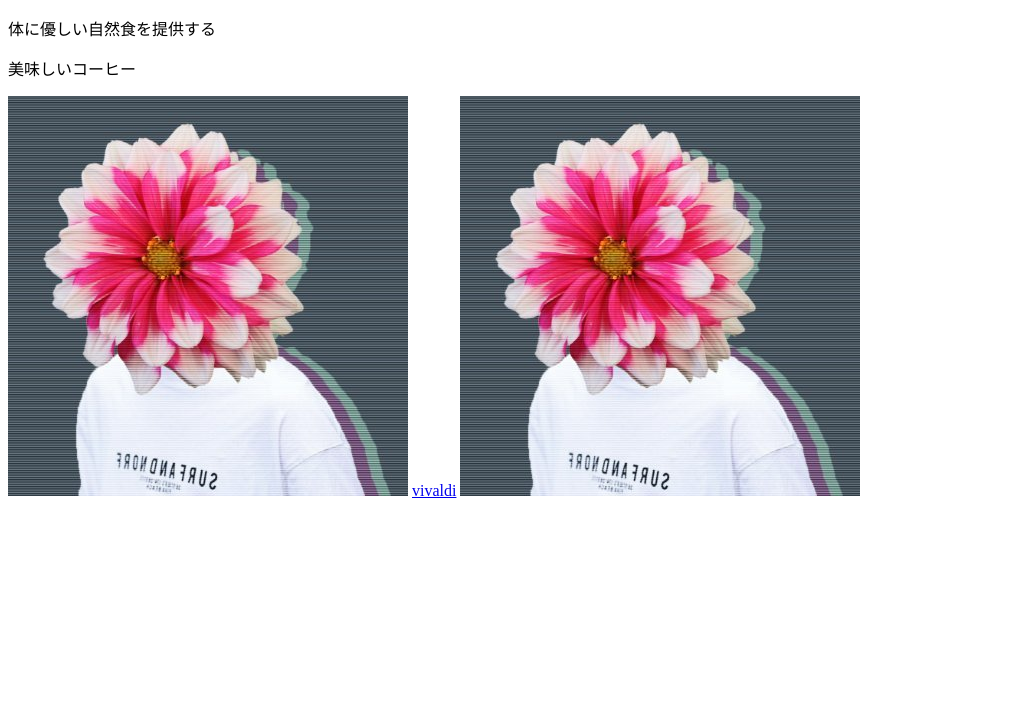
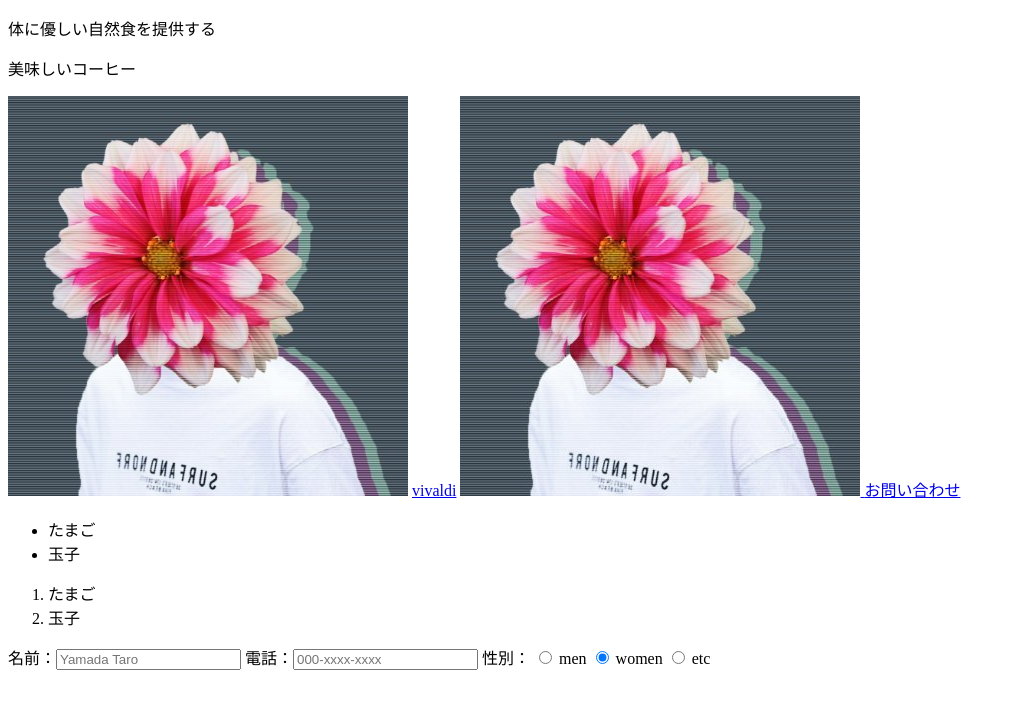
Before and after one commit to nokonoko1996/roadmap, a plain HTML site: page 2 - htmlCssDesign/chap02/index.html in a window 1280 px wide. Shown: the whole page, without its empty margins (0-1014 px from the left). Drawn offline with Linux system fonts and the light colour scheme.

Commit message:
form radio

```diff
--- a/2 - htmlCssDesign/chap02/index.html
+++ b/2 - htmlCssDesign/chap02/index.html
@@ -16,15 +16,41 @@
 <!--
     画像の挿入。alt属性は画像が
     うまく読み込めなかった場合にテキスト表示になる
-    だから、必須項目になる-->
+    だから、必須項目になる
+    -->
   <img src="images/i_noko.jpg" alt="アイコン" >
-
 <!--リンクを貼る<a>タグ-->
   <a href="https://help.vivaldi.com/ja/">vivaldi</a>
 <!--画像にリンクを貼る-->
   <a href="https://help.vivaldi.com/ja/">
     <img src="images/i_noko.jpg" alt="アイコン">
   </a>
+<!--mailアドレス宛-->
+<a href="mailto:noborikawa.ko1996@gmail.com">お問い合わせ</a>
 
+<!--
+  <ul> + <li>箇条書き
+  <ol> + <li>番号付き
+  -->
+  <ul>
+    <li>たまご</li>
+    <li>玉子</li>
+  </ul>
+  <ol>
+    <li>たまご</li>
+    <li>玉子</li>
+  </ol>
+
+<!--<form>タグ-->
+<form>
+  名前：<input type="text" placeholder="Yamada Taro">
+  電話：<input type="tel" placeholder="000-xxxx-xxxx">
+  <!--ラジオボタン-->
+  性別：
+<input type="radio" name="gender" value="men"> men
+<input type="radio" name="gender" value="women" checked> women
+<input type="radio" name="gender" value="etc"> etc
+
+</form>
 </body>
 </html>
```
